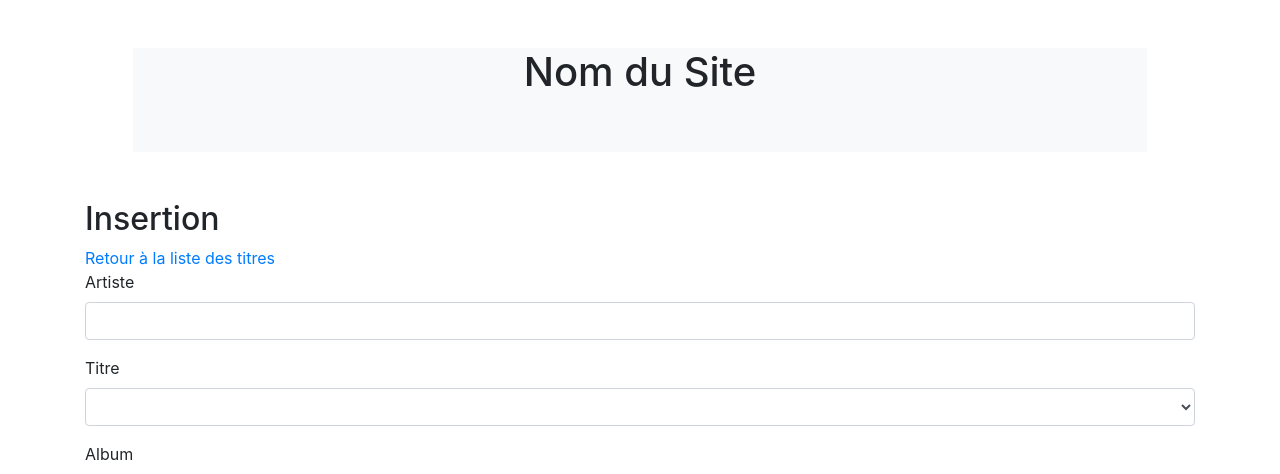
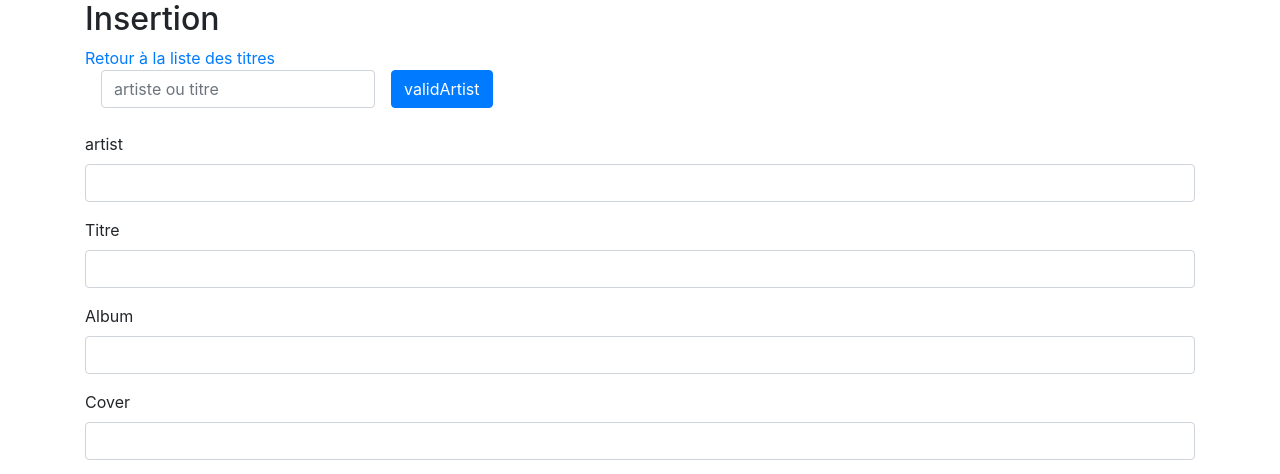
Before and after one commit to janjakg/Projet5, a PHP site: page /index.php?action=createPost in a window 1280 px wide. Shown: the part 56-530 px from the top of the page. Run offline with PHP 8.4, Linux system fonts and the light colour scheme; lists and menus that the app fills with data are empty.

Commit message:
modification creation de post

```diff
--- a/view/backend/createPost.php
+++ b/view/backend/createPost.php
@@ -1,22 +1,35 @@
 <?php $title = "Creer un post" ?>
 
 <?php ob_start();?>
-
+<!--
 <div class="shadow-none m-5 pb-5 bg-light">
   <div class="titre2">
     <h1 class="text-center">Nom du Site</h1>
   </div>
 </div>
+-->
+<h2>Insertion</h2>
+<a href="index.php?action=adminCrud">Retour à la liste des titres</a>
+<form action="index.php?action=sendPost" method="post" class="form-inline" >
+  <div class="form-group mx-sm-3 mb-2">
 
-  <h2>Insertion</h2>
-  <a href="index.php?action=adminCrud">Retour à la liste des titres</a>
-  <form action="index.php?action=sendPost" method="post">
-    <div class="form-group">
-      <label for="artist">Artiste</label>
-      <input type="text" class="form-control" name="artist" id="artist">
-      <div style="display:none; color: #f55"; id="error message"></div>
-    </div>
-   <div class="form-group">
+    <input type="text" class="form-control" id="artist" placeholder="artiste ou titre">
+    <div style="display:none; color: #f55" ; id="error message"></div>
+  </div>
+  <input type="button" class="btn btn-primary mb-2" value="validArtist" onclick="buttonClickGet()" />
+  </form>
+
+
+  <!--<form class="form-inline">
+<div class="form-group mx-sm-3 mb-2">
+    <label for="artist" class="sr-only">Artiste</label>
+    <input type="text" class="form-control" id="artist" placeholder="artist">
+  </div>
+  <button type="submit" class="btn btn-primary mb-2">Confirm identity</button>
+</form>
+
+
+ <div class="form-group">
       <label for="title">Titre</label>
       <select name="title" type="text" class="form-control" name="title" id="title"></select>
     </div>
@@ -29,11 +42,111 @@
       <select name="image" type="int" class="form-control" name="image" id="image"></select>
     </div>
 
+      <button type="submit" class="btn btn-primary mb-2">Confirm identity</button>
 
 
     <button type="submit" class="btn btn-primary" name="submit">Envoi</button>
   </form>
+  -->
 
+
+  <!--<div class="mb-3">
+    <label for="validationTextarea"></label>
+    <textarea class="form-control " id="zoneArtist" placeholder="infos artiste" style="display:none"
+      required></textarea>
+  </div>
+
+  <div id="zoneArtist" style="display:none" >
+    artiste :<div id="artistName">a</div>
+    <p id="artistId">b</p>
+    <p id="artistTrack">c</p>
+    <p id="albumName">d</p>
+    <p id="imageAlbum">e</p>
+  </div>-->
+</form>
+
+<table class="table table-hover table-dark"  >
+
+  <tbody id="zoneArtist" style="display:none">
+    <tr>
+      <th scope="row" >Artiste</th>
+      <td id="artistName"></td>
+    </tr>
+    <tr>
+      <th scope="row"  >Artiste id</th>
+      <td id="artistId"></td>
+    </tr>
+    <tr>
+      <th scope="row"  >Titre connu</th>
+      <td id="artistTrack"></td>
+    </tr>
+    <tr>
+      <th scope="row" >Album id</th>
+      <td id="albumName" ></td>
+    </tr>
+    <tr>
+      <th scope="row"  >Url</th>
+      <td id="imageAlbum"></td>
+    </tr>
+
+
+  </tbody>
+</table>
+
+
+<p id="instructions"></p>
+
+<!--<form action="index.php?action=sendPost" method="post">
+  <div class="input-group input-group-sm mb-3">
+    <div class="input-group-prepend">
+      <span class="input-group-text" id="artist">Artiste</span>
+    </div>
+    <input type="text" class="form-control" aria-label="Small" aria-describedby="inputGroup-sizing-sm">
+  </div>
+  <div class="input-group input-group-sm mb-3">
+    <div class="input-group-prepend">
+      <span class="input-group-text" id="title">titre</span>
+    </div>
+    <input type="text" class="form-control" aria-label="Small" aria-describedby="inputGroup-sizing-sm">
+  </div>
+  <div class="input-group input-group-sm mb-3">
+    <div class="input-group-prepend">
+      <span class="input-group-text" id="albumName">Album id</span>
+    </div>
+    <input type="text" class="form-control" aria-label="Small" aria-describedby="inputGroup-sizing-sm">
+  </div>
+  <div class="input-group input-group-sm mb-3">
+    <div class="input-group-prepend">
+      <span class="input-group-text" id="imageAlbum">Couverture de l'album (url)</span>
+    </div>
+    <input type="text" class="form-control" aria-label="Small" aria-describedby="inputGroup-sizing-sm">
+  </div>
+  <button type="submit" class="btn btn-primary" name="submit">Envoi</button>
+
+</form>-->
+
+
+  <form action="index.php?action=sendPost" method="post">
+    <div class="form-group">
+      <label for="title">artist</label>
+      <input type="text" class="form-control" name="artist" id="artist">
+    </div>
+    <div class="form-group">
+      <label for="title">Titre</label>
+      <input type="text" class="form-control" name="title" id="title">
+    </div>
+    <div class="form-group">
+      <label for="title">Album</label>
+      <input type="text" class="form-control" name="albumName" id="albumName">
+    </div>
+    <div class="form-group">
+      <label for="title">Cover</label>
+      <input type="text" class="form-control" name="imageAlbum" id="imageAlbum">
+    </div>
+
+
+    <button type="submit" class="btn btn-primary" name="submit">Envoi</button>
+  </form>
 
 </section>
 
```
